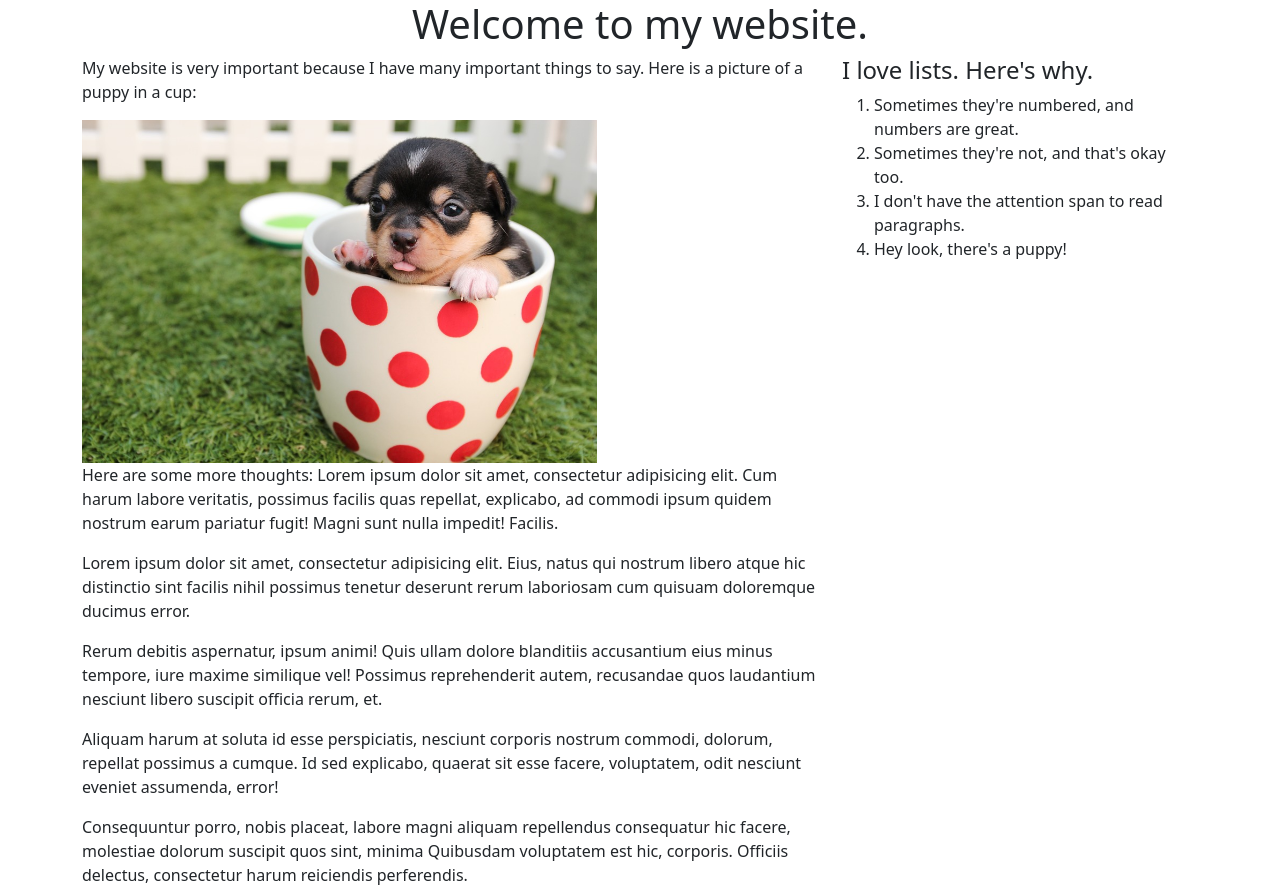
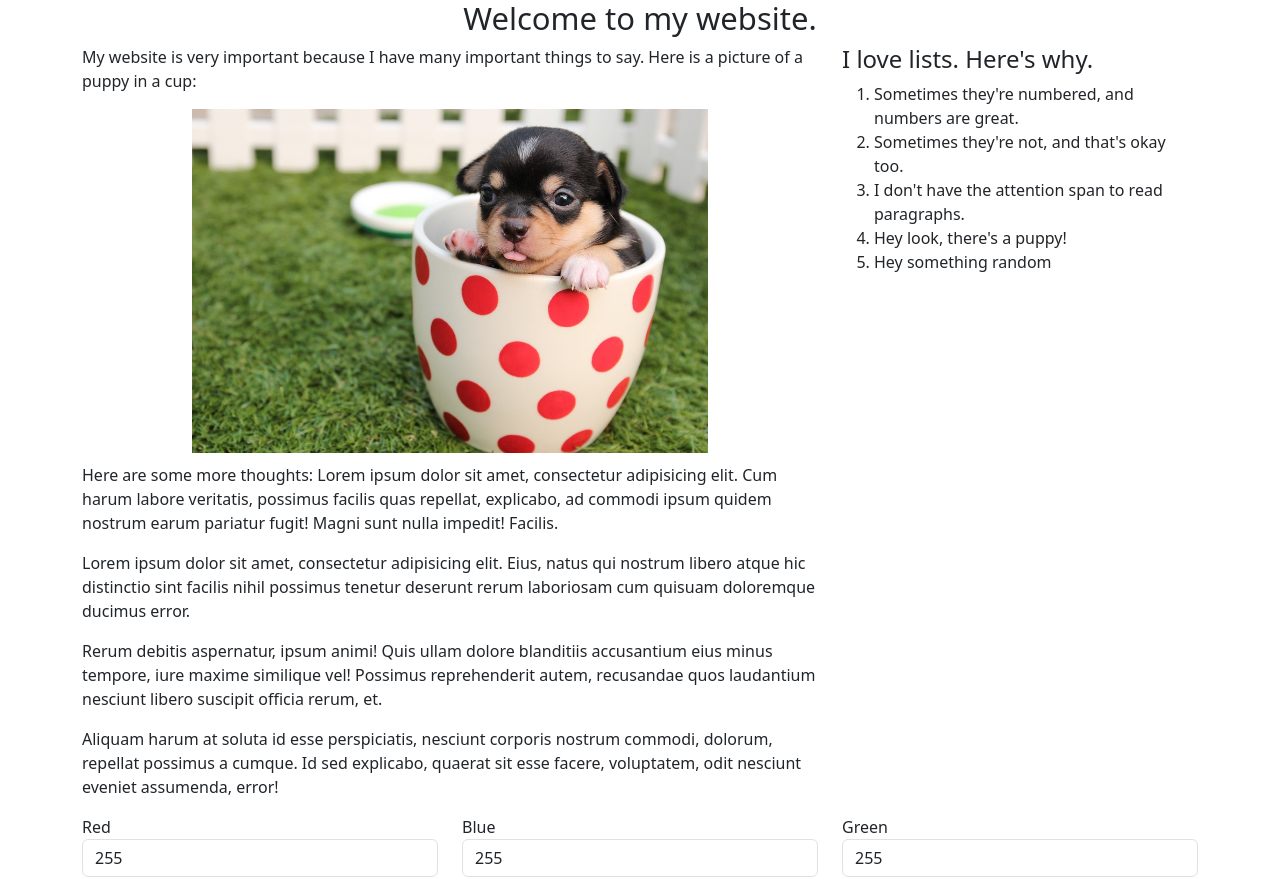
Before and after one commit to crystal-tran/jquery-dom, a plain HTML site: page index.html in a window 1280 px wide. Shown: the top 890 px of the page. Drawn offline with nearby package versions, Linux system fonts and the light colour scheme.

Commit message:
Completed steps 1-4

```diff
--- a/index.html
+++ b/index.html
@@ -75,6 +75,27 @@
 <script src="https://unpkg.com/jquery"></script>
 <script>
   // Add your code here!
+
+$("article img").addClass("image-center");
+
+const $paragraph = $("p");
+$paragraph[$paragraph.length-1] .remove();
+
+// const $title = $("h1");
+
+function getRandomNumber(){
+  return Math.floor(Math.random() * (100+1))
+}
+
+$("h1").css("font-size", getRandomNumber());
+
+// const $list = $("ol");
+// const $newLi = $("<li>").text("Hello World");
+// $list.append($newLi);
+$("ol").append($("<li>").text("Hey something random"));
+
+
+
 </script>
 </body>
 
```
